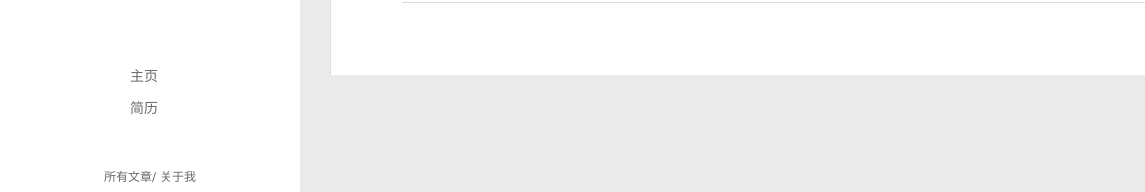
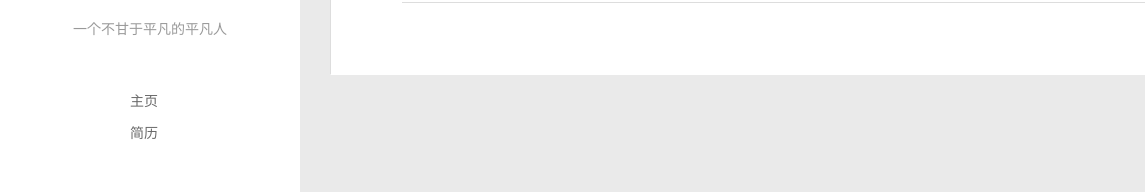
Before and after one commit to CodeKwang/codekwang.github.io, a plain HTML site: page 2025/03/26/我的第一篇博客/index.html in a window 1280 px wide. Shown: the part 323-515 px from the top of the page, 0-1145 px from the left. Drawn offline with Linux system fonts and the light colour scheme; some packages are replaced by stand-ins of ours; a script that the page names is missing.

Commit message:
Site updated: 2025-03-26 22:28:13

```diff
--- a/2025/03/26/我的第一篇博客/index.html
+++ b/2025/03/26/我的第一篇博客/index.html
@@ -51,6 +51,8 @@
 		  <h1 class="header-author"><a href="/">CodeKwang</a></h1>
 		</hgroup>
 
+		<p class="header-subtitle">一个不甘于平凡的平凡人</p>
+
 
 		<nav class="header-menu">
 			<ul>
@@ -102,6 +104,8 @@
 			<hgroup>
 			  <h1 class="header-author js-header-author">CodeKwang</h1>
 			</hgroup>
+
+			<p class="header-subtitle"><i class="icon icon-quo-left"></i>一个不甘于平凡的平凡人<i class="icon icon-quo-right"></i></p>
 
 
 
```
Also changed, not shown: archives/2025/03/index.html (+4 -0 lines), archives/2025/index.html (+4 -0 lines), archives/index.html (+4 -0 lines), index.html (+4 -0 lines).
